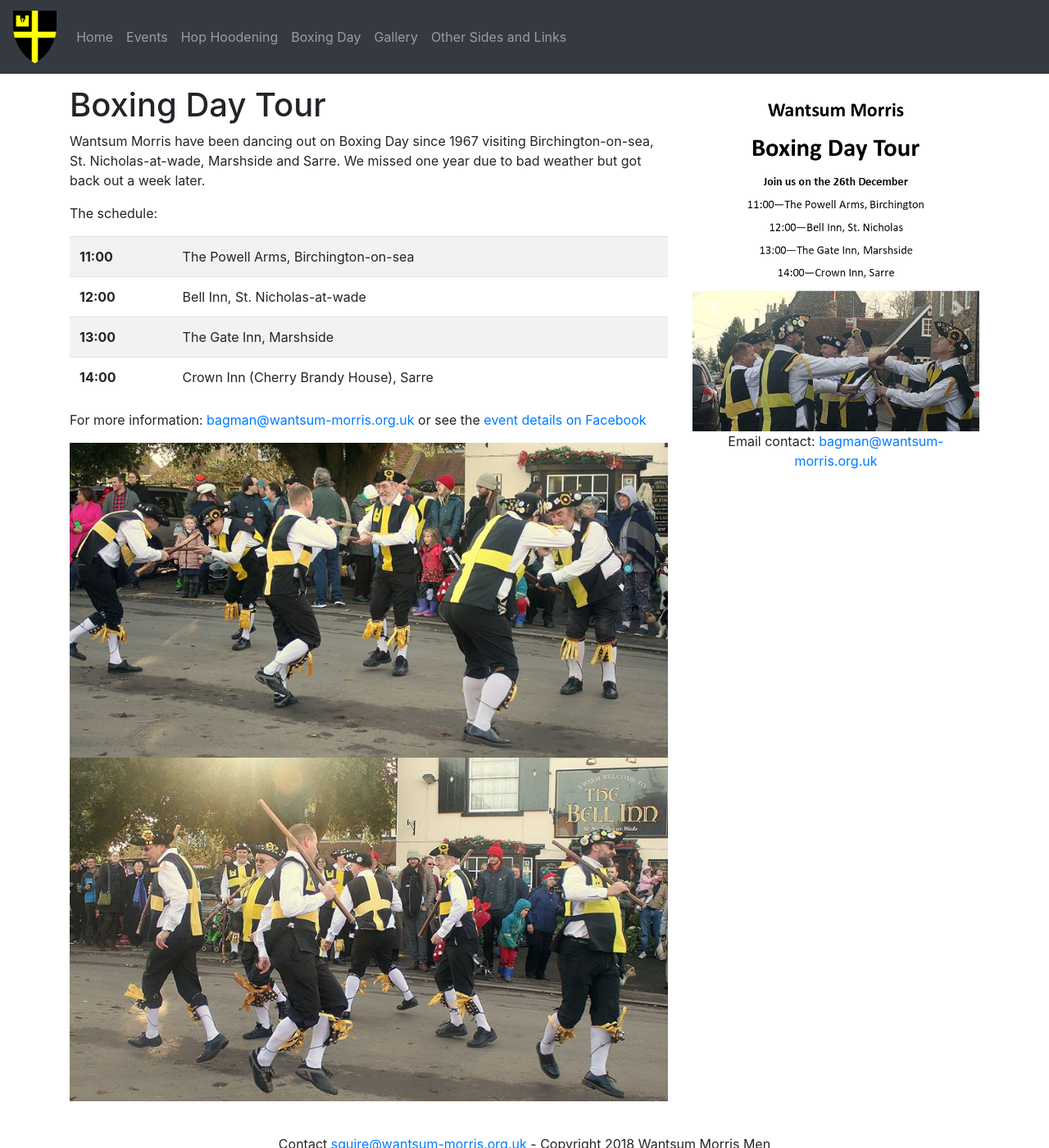
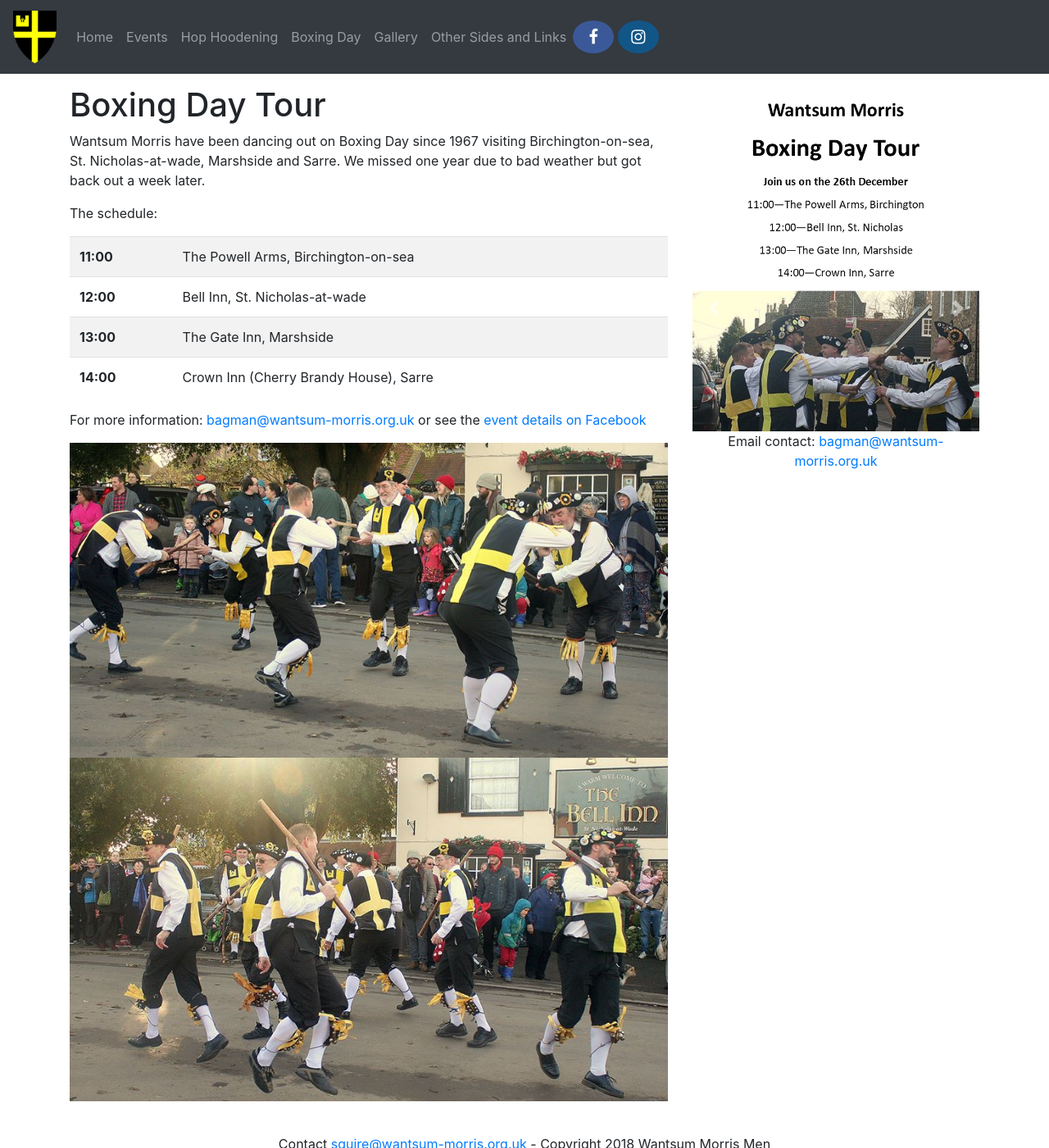
Before and after one commit to danwatford/wantsum-morris, a Jekyll site: the page built from boxing-day/index.html, in a window 1280 px wide and 1400 px high. Shown: the whole window at 82% size. Built offline with Jekyll 4.4.1, drawn with Linux system fonts in a browser that asks for light colours; nearby versions of some CDN libraries.

Commit message:
Added facebook and instagram links

```diff
--- a/_includes/header.html
+++ b/_includes/header.html
@@ -9,9 +9,9 @@
     <link rel="stylesheet" href="https://stackpath.bootstrapcdn.com/bootstrap/4.1.3/css/bootstrap.min.css"
           integrity="sha384-MCw98/SFnGE8fJT3GXwEOngsV7Zt27NXFoaoApmYm81iuXoPkFOJwJ8ERdknLPMO" crossorigin="anonymous">
 
-    <link rel="stylesheet" href="/css/wantsum-morris.css">
+    <link rel="stylesheet" href="https://maxcdn.bootstrapcdn.com/font-awesome/4.5.0/css/font-awesome.min.css">
 
-    <link rel="stylesheet" href="https://maxcdn.bootstrapcdn.com/font-awesome/4.5.0/css/font-awesome.min.css">
+    <link rel="stylesheet" href="/css/wantsum-morris.css?v=1">
 
     <link rel="icon" href="/favicon.png">
 </head>
@@ -45,6 +45,10 @@
             <li class="nav-item">
                 <a class="nav-link" href="/links">Other Sides and Links</a>
             </li>
+            <li>
+                <a target="_blank" href="https://www.facebook.com/cotswolddance/" class="fa fa-facebook"></a>
+                <a target="_blank" href="https://www.instagram.com/wantsummorris/" class="fa fa-instagram"></a>
+            </li>
         </ul>
     </div>
 </nav>
--- a/css/wantsum-morris.css
+++ b/css/wantsum-morris.css
@@ -27,3 +27,26 @@
 	display: block;
 	max-width: 500px;
 }
+
+.fa {
+    padding: 10px;
+    font-size: 20px;
+    width: 50px;
+    border-radius: 50%;
+    text-align: center;
+    text-decoration: none;
+}
+
+.fa:hover {
+    opacity: 0.7;
+}
+
+.fa-facebook {
+    background: #3B5998;
+    color: white;
+}
+
+.fa-instagram {
+    background: #125688;
+    color: white;
+}
```
